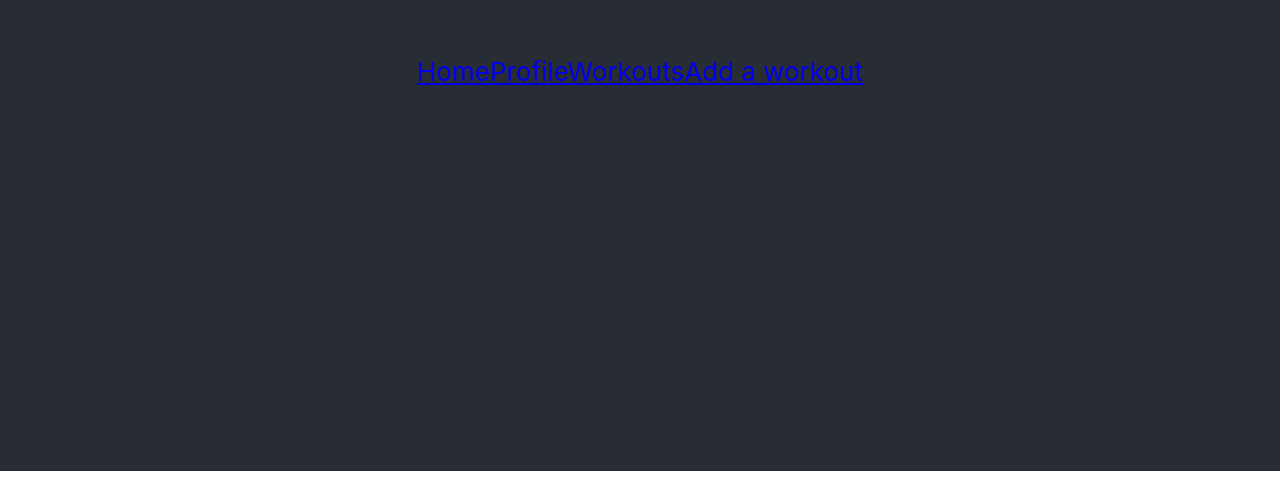
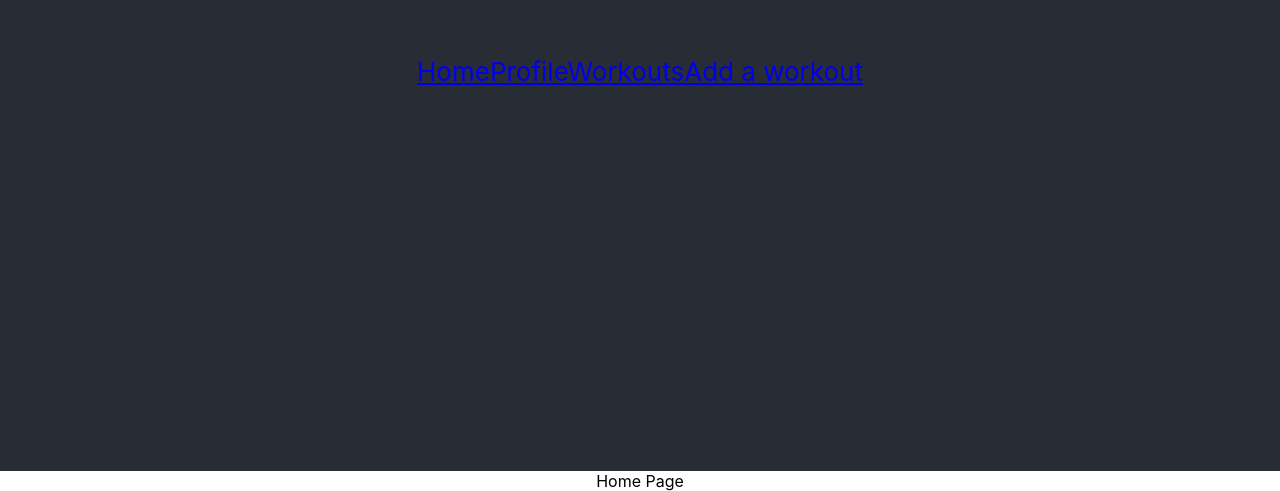
Before and after one commit to rpgarner/Life_Style-, a React (Create React App) app in the folder client/: page / in a window 1280 px wide. Shown: the part 329-820 px from the top of the page. Built offline with nearby package versions, Linux system fonts and the light colour scheme.

Commit message:
fixed react router

```diff
--- a/client/package.json
+++ b/client/package.json
@@ -8,6 +8,7 @@
     "@testing-library/user-event": "^13.5.0",
     "react": "^17.0.2",
     "react-dom": "^17.0.2",
+    "react-router-dom": "^6.2.2",
     "react-scripts": "5.0.0",
     "web-vitals": "^2.1.4"
   },
--- a/client/src/App.js
+++ b/client/src/App.js
@@ -1,4 +1,4 @@
-
+import React from 'react';
 import './styles/App.css';
 import Nav from './components/Nav'
 import Home from './components/Home';
@@ -16,7 +16,7 @@ function App() {
       </header>
       <main>
         <Routes>
-          <Route path='/' elemnt={ <Home /> } />
+          <Route path='/' element={ <Home /> } />
           <Route path='/profile' element={ <Profile /> } />
           <Route path='/yourWorkouts' element={ <YourWorkouts />} />
           <Route path='/addWorkout' element={ <AddWorkout />} />
--- a/client/src/components/AddWorkout.jsx
+++ b/client/src/components/AddWorkout.jsx
@@ -1,3 +1,4 @@
+import React from 'react';
 
 
 const AddWorkout = () => {
--- a/client/src/components/Home.jsx
+++ b/client/src/components/Home.jsx
@@ -1,3 +1,4 @@
+import React from 'react';
 
 
 const Home = () => {
--- a/client/src/components/Nav.jsx
+++ b/client/src/components/Nav.jsx
@@ -1,3 +1,4 @@
+import React from 'react';
 import { Link } from 'react-router-dom'
 
 const Nav = () => {
--- a/client/src/components/Profile.jsx
+++ b/client/src/components/Profile.jsx
@@ -1,4 +1,4 @@
-
+import React from 'react';
 
 const Profile = () => {
 
--- a/client/src/components/YourWorkouts.jsx
+++ b/client/src/components/YourWorkouts.jsx
@@ -1,4 +1,4 @@
-
+import React from 'react';
 
 
 const YourWorkouts = () => {
```
Also changed, not shown: 1 other file (tests, documents, lock files or other folders).
